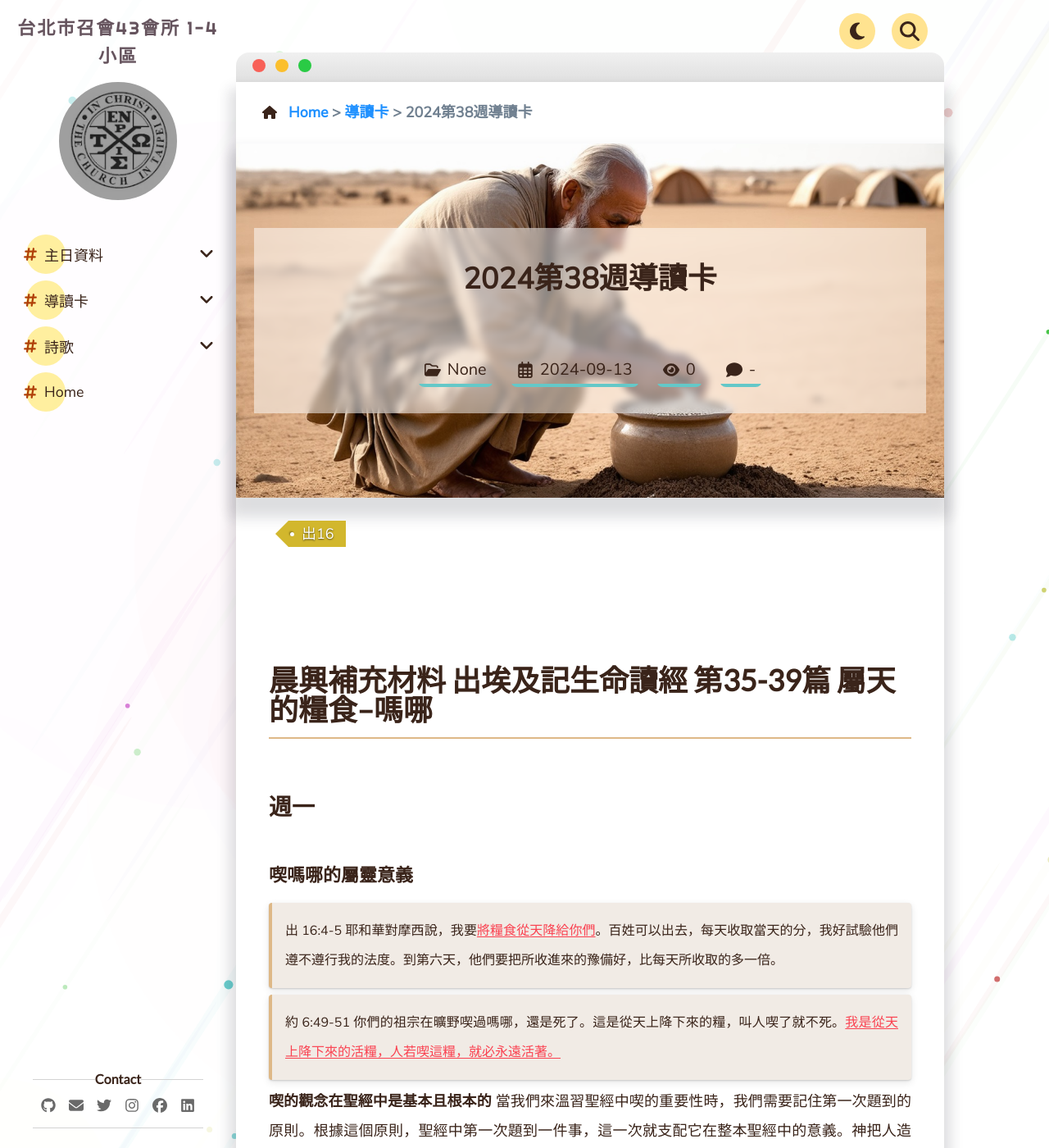
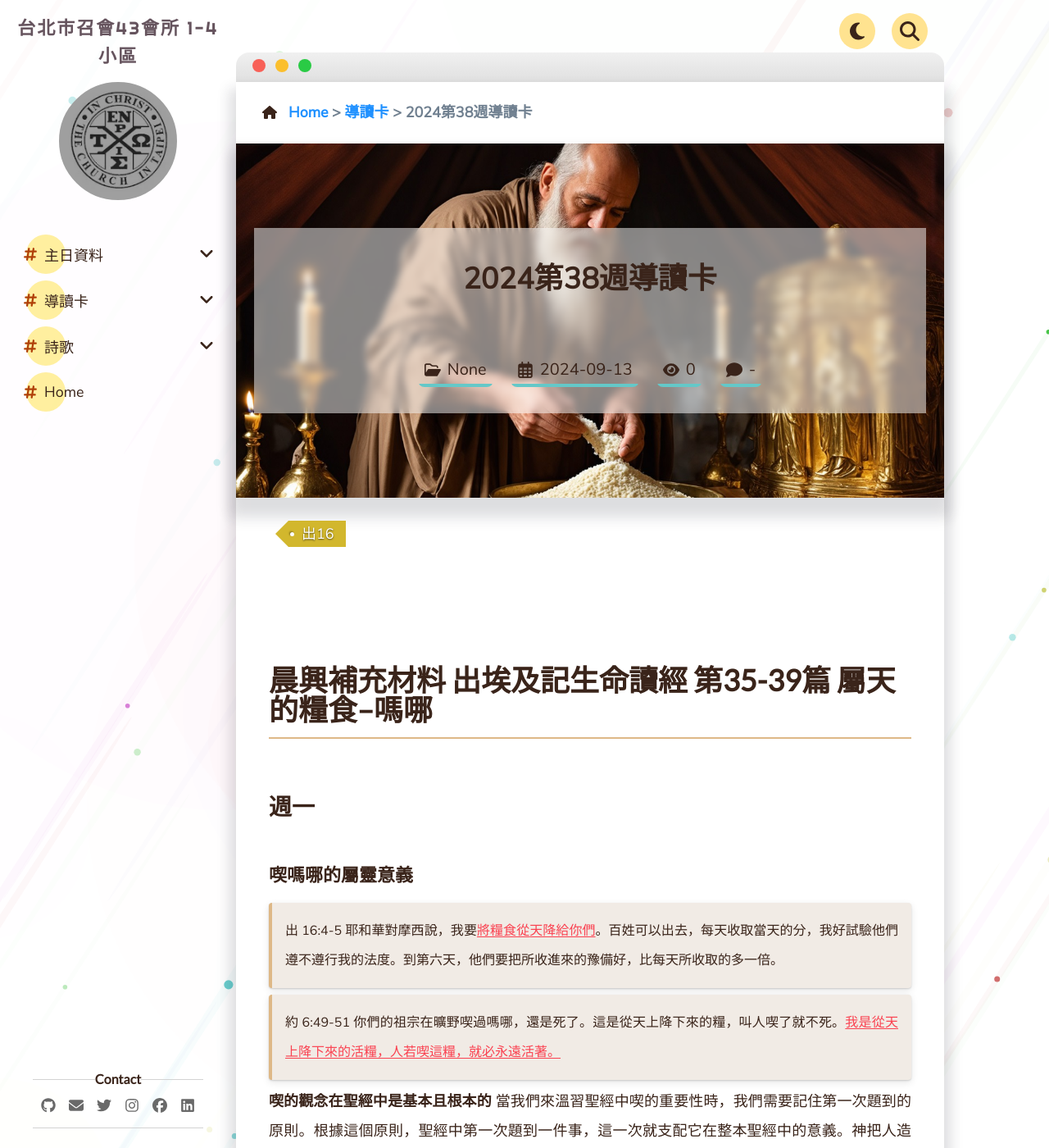
Before and after one commit to cit-hall-43/cit-hall-43.github.io, a Jekyll site: the page built from _pages/導讀卡/第38週導讀卡.md, in a window 1280 px wide and 1400 px high. Shown: the whole window at 82% size. Built offline with Jekyll 4.4.1, drawn with Linux system fonts in a browser that asks for light colours; comment, search, counter and statistics services are not loaded.

Commit message:
change thumbnail image

```diff
--- a/_pages/導讀卡/第38週導讀卡.md
+++ b/_pages/導讀卡/第38週導讀卡.md
@@ -1,7 +1,7 @@
 ---
 title: "2024第38週導讀卡"
 date: "2024-09-13"
-thumbnail: "/assets/img/thumbnail/Exodus-16-2.jpg"
+thumbnail: "/assets/img/thumbnail/Exodus-16-3.jpg"
 tags:
     - 出16
 bookmark: true
```
Also changed, not shown: _pages/主日資料/1130915主日簡報.md (+1 -1 lines), assets/img/thumbnail/Exodus-16-3.jpg (added).
